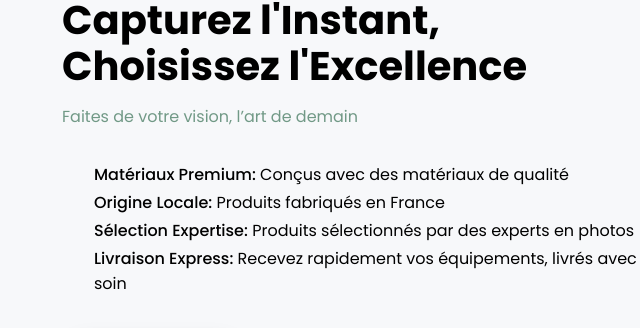
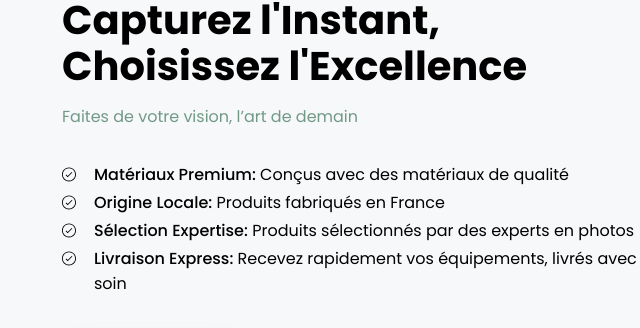
Before and after one commit to GTJesraD/VISION_STORE, a plain HTML site: page index.html in a window 1280 px wide. Shown: the part 1941-2269 px from the top of the page, 66-706 px from the left. Drawn offline with Linux system fonts and the light colour scheme; the site is published under a folder, as on GitHub Pages, so addresses that start at the root find nothing; a script that the page names is missing.

Commit message:
Update style.css

```diff
--- a/style.css
+++ b/style.css
@@ -237,7 +237,7 @@ h3 {
 }
 
 .bloc_text_content li {
-    background: url(/asset/checkmark-circle.svg) no-repeat 0px 5px;
+    background: url(asset/checkmark-circle.svg) no-repeat 0px 5px;
     list-style-type: none;
     padding: 0px 0px 3px 32px;
 }
```
